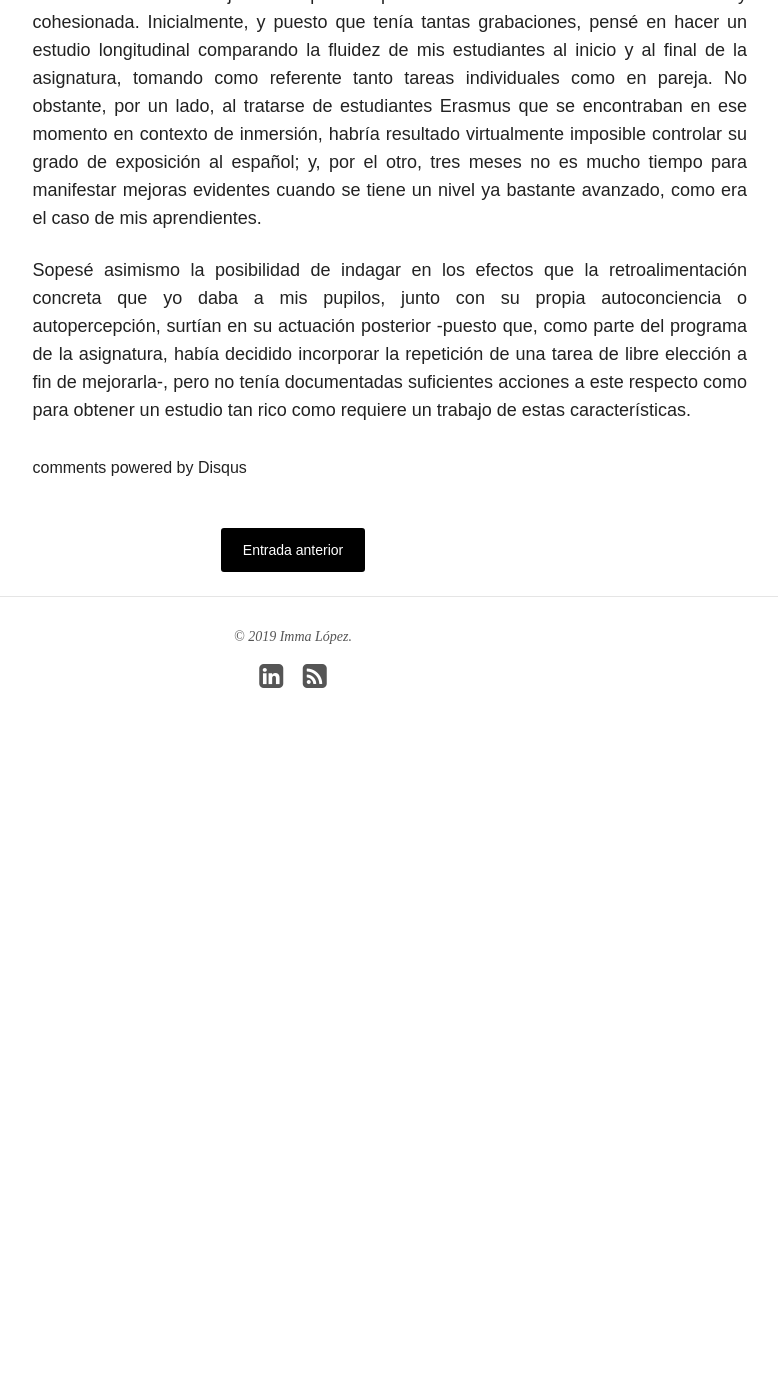
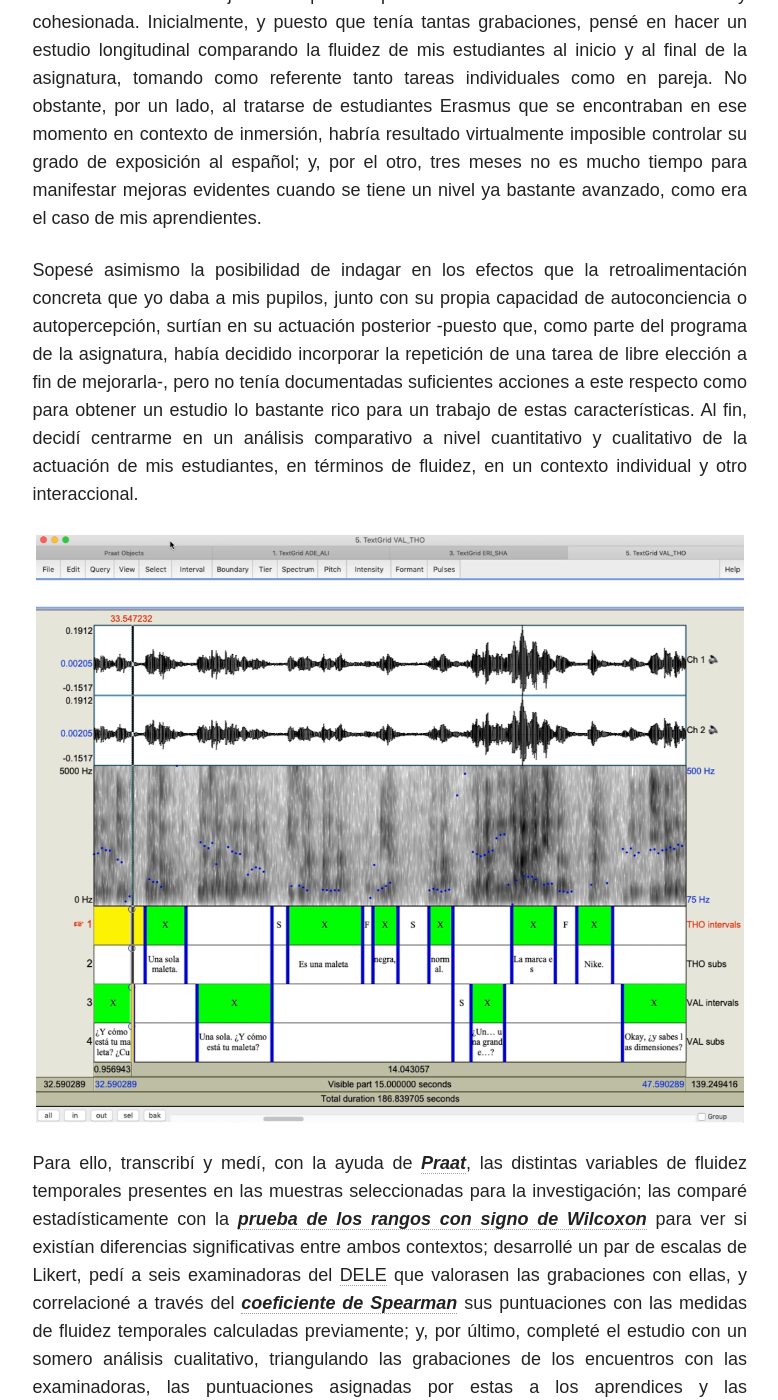
Before and after one commit to immalopez/immalopez.github.io, a Jekyll site: the page built from _posts/blog/2019-07-15-fluidez-oral-tfm.md, in a window 1280 px wide and 1400 px high, scrolled down 3291 px. Shown: the whole window, without its empty margins (347-1125 px from the left). Built offline with Jekyll 4.4.1, drawn with Linux system fonts in a browser that asks for light colours; nearby versions of some CDN libraries; comment, search, counter and statistics services are not loaded; before the commit the page ends 4079 px from its top, so only the background shows below that; some of the changed text lies outside the part shown.

Commit message:
Update 2019-07-15-fluidez-oral-tfm.md

```diff
--- a/_posts/blog/2019-07-15-fluidez-oral-tfm.md
+++ b/_posts/blog/2019-07-15-fluidez-oral-tfm.md
@@ -29,4 +29,8 @@
 
 Mediante algunas cavilaciones y la lectura de varios artículos, no tardé demasiado en encontrar un hilo conductor que me pareciera atractivo: **la fluidez oral**. Empero, no me resultó nada fácil dibujar el esqueleto que lo aunara todo de forma coherente y cohesionada. Inicialmente, y puesto que tenía tantas grabaciones, pensé en hacer un estudio longitudinal comparando la fluidez de mis estudiantes al inicio y al final de la asignatura, tomando como referente tanto tareas individuales como en pareja. No obstante, por un lado, al tratarse de estudiantes Erasmus que se encontraban en ese momento en contexto de inmersión, habría resultado virtualmente imposible controlar su grado de exposición al español; y, por el otro, tres meses no es mucho tiempo para manifestar mejoras evidentes cuando se tiene un nivel ya bastante avanzado, como era el caso de mis aprendientes.
 
-Sopesé asimismo la posibilidad de indagar en los efectos que la retroalimentación concreta que yo daba a mis pupilos, junto con su propia autoconciencia o autopercepción, surtían en su actuación posterior -puesto que, como parte del programa de la asignatura, había decidido incorporar la repetición de una tarea de libre elección a fin de mejorarla-, pero no tenía documentadas suficientes acciones a este respecto como para obtener un estudio tan rico como requiere un trabajo de estas características.
+Sopesé asimismo la posibilidad de indagar en los efectos que la retroalimentación concreta que yo daba a mis pupilos, junto con su propia capacidad de autoconciencia o autopercepción, surtían en su actuación posterior -puesto que, como parte del programa de la asignatura, había decidido incorporar la repetición de una tarea de libre elección a fin de mejorarla-, pero no tenía documentadas suficientes acciones a este respecto como para obtener un estudio lo bastante rico para un trabajo de estas características. Al fin, decidí centrarme en un análisis comparativo a nivel cuantitativo y cualitativo de la actuación de mis estudiantes, en términos de fluidez, en un contexto individual y otro interaccional.
+
+![Praat](/images/Screen Shot 2019-07-15 at 17.37.21.png)
+
+Para ello, transcribí y medí, con la ayuda de <a href="http://www.fon.hum.uva.nl/praat/" target="_blank">**_Praat_**</a>, las distintas variables de fluidez temporales presentes en las muestras seleccionadas para la investigación; las comparé estadísticamente con la <a href="https://es.wikipedia.org/wiki/Prueba_de_los_rangos_con_signo_de_Wilcoxon" target="_blank">**_prueba de los rangos con signo de Wilcoxon_**</a> para ver si existían diferencias significativas entre ambos contextos; desarrollé un par de escalas de Likert, pedí a seis examinadoras del <a href="https://examenes.cervantes.es/es/dele/que-es" target="_blank">DELE</a> que valorasen las grabaciones con ellas, y correlacioné a través del <a href="https://es.wikipedia.org/wiki/Coeficiente_de_correlación_de_Spearman" target="_blank">**_coeficiente de Spearman_**</a> sus puntuaciones con las medidas de fluidez temporales calculadas previamente; y, por último, completé el estudio con un somero análisis cualitativo, triangulando las grabaciones de los encuentros con las examinadoras, las puntuaciones asignadas por estas a los aprendices y las transcripciones de las grabaciones de los mismos.
```
